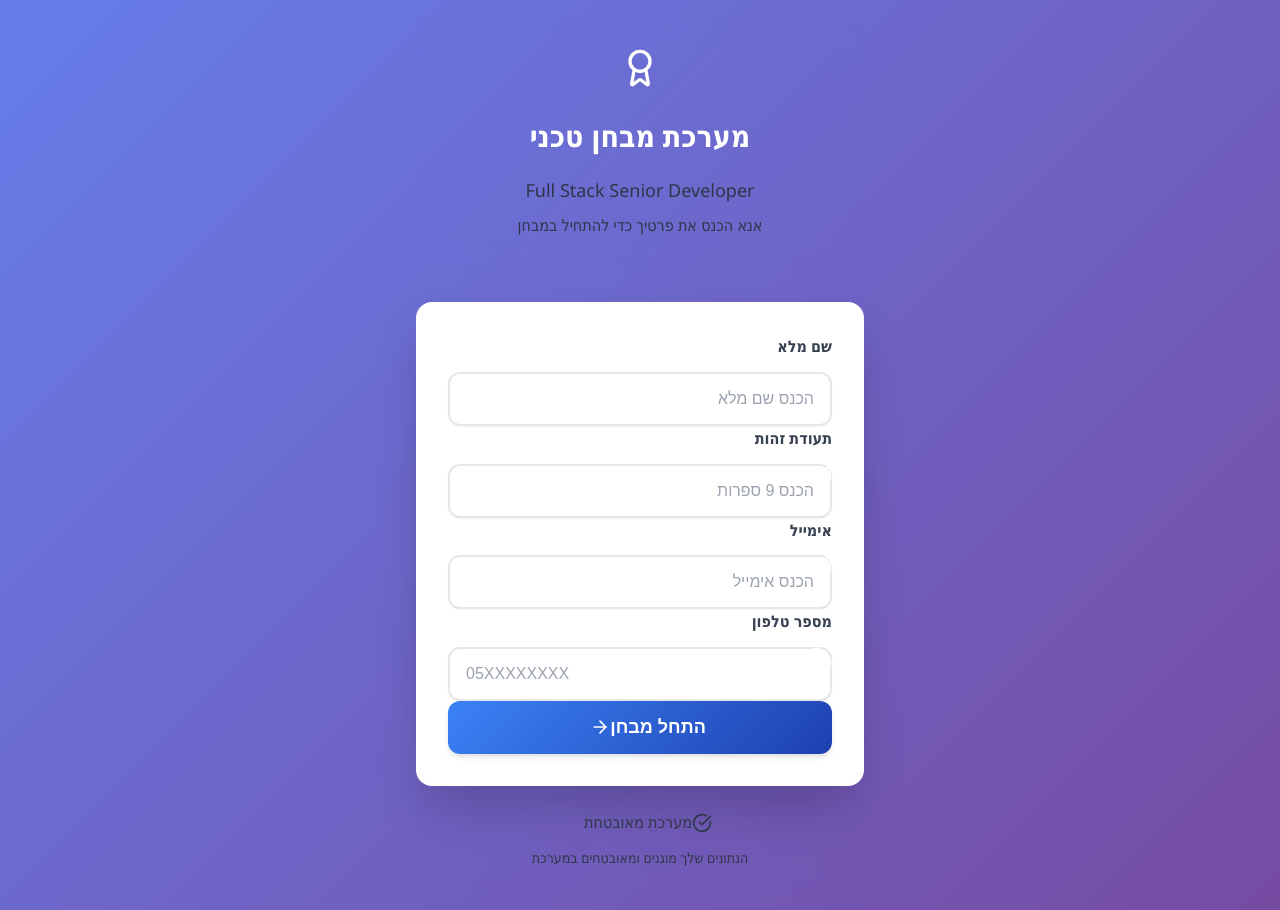
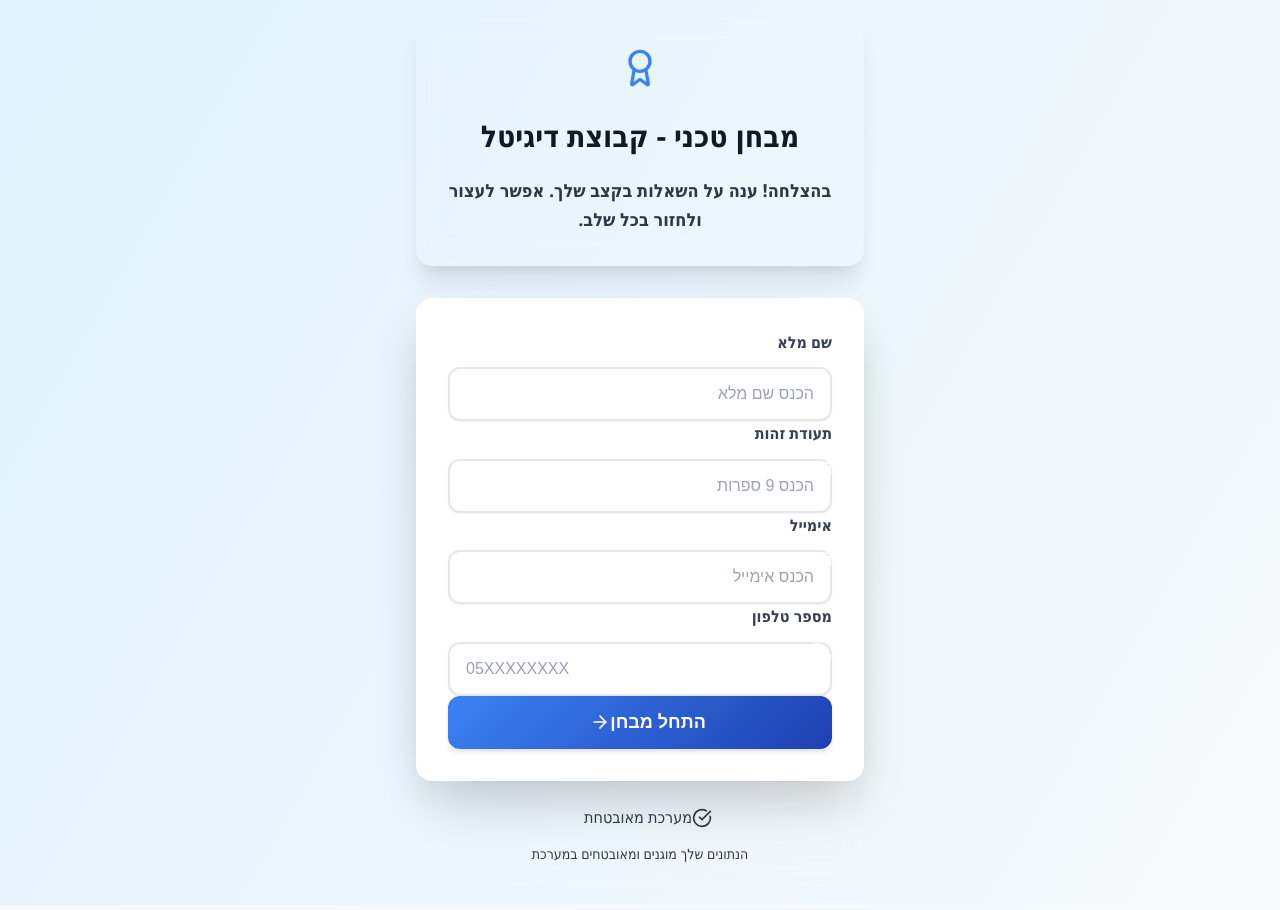
Before and after one commit to yarivtch/exam-system, a React (Create React App) app: page / in a window 1280 px wide. Built offline with nearby package versions, Linux system fonts and the light colour scheme.

Commit message:
שיפורי עיצוב, צבעים, רספונסיביות, שפה צעירה, תיקון מפת שאלות, הסרת דוגמת קוד, כותרות ברורות

```diff
--- a/src/components/ExamHeader.jsx
+++ b/src/components/ExamHeader.jsx
@@ -30,11 +30,9 @@ const ExamHeader = ({ userInfo, timer, currentQuestion, totalQuestions, answered
             <div className="bg-gradient-to-r from-primary/10 to-accent/10 rounded-2xl p-6 border border-primary/20">
               <h1 className="text-2xl font-bold text-gray-900 mb-2 flex items-center justify-center">
                 <Award className="h-6 w-6 mr-2 text-primary" />
-                מערכת מבחן טכני מקצועית
+                מבחן טכני - קבוצת דיגיטל
               </h1>
-              <p className="text-base text-gray-600 font-medium">
-                Full Stack Senior Developer
-              </p>
+
             </div>
           </div>
 
@@ -93,7 +91,7 @@ const ExamHeader = ({ userInfo, timer, currentQuestion, totalQuestions, answered
         <div className="pb-6">
           <div className="flex items-center justify-between bg-gray-50 rounded-xl p-4 border border-gray-200">
             <div className="text-base font-semibold text-gray-900">
-              שאלה {currentQuestion + 1} מתוך {totalQuestions}
+              שאלה {typeof currentQuestion === 'number' ? currentQuestion + 1 : ''} מתוך {totalQuestions}
             </div>
             <div className="text-base font-medium text-primary bg-primary/10 px-3 py-1 rounded-full">
               {currentQuestion && currentQuestion.categoryTitle}
--- a/src/components/LoginForm.jsx
+++ b/src/components/LoginForm.jsx
@@ -82,22 +82,20 @@ const LoginForm = ({ onLogin }) => {
   };
 
   return (
-    <div className="min-h-screen flex items-center justify-center bg-gradient-to-br from-blue-600 via-blue-700 to-indigo-800 p-4">
+    <div className="min-h-screen flex items-center justify-center app-bg p-4">
       <div className="max-w-md w-full space-y-8">
         <div className="text-center">
-          <div className="bg-white/10 backdrop-blur-md rounded-2xl p-8 mb-8">
-            <div className="w-20 h-20 bg-gradient-to-br from-primary to-secondary rounded-2xl flex items-center justify-center mx-auto mb-6">
-              <Award className="h-10 w-10 text-white" />
+          <div className="bg-white/80 backdrop-blur-md rounded-2xl p-8 mb-8 shadow-xl border border-blue-100">
+            <div className="w-20 h-20 bg-gradient-to-br from-primary to-accent rounded-2xl flex items-center justify-center mx-auto mb-6">
+              <Award className="h-10 w-10 text-primary" />
             </div>
-            <h2 className="text-3xl font-bold text-white mb-4">
-              מערכת מבחן טכני
+            <h2 className="text-3xl font-bold text-gray-900 mb-4">
+              מבחן טכני - קבוצת דיגיטל
             </h2>
-            <p className="text-blue-100 text-lg">
-              Full Stack Senior Developer
+            <p className="text-blue-700 text-lg font-semibold">
+              בהצלחה! ענה על השאלות בקצב שלך. אפשר לעצור ולחזור בכל שלב.
             </p>
-            <p className="text-blue-200 mt-2">
-              אנא הכנס את פרטיך כדי להתחיל במבחן
-            </p>
+
           </div>
         </div>
 
--- a/src/components/Navigation.jsx
+++ b/src/components/Navigation.jsx
@@ -29,23 +29,21 @@ const Navigation = ({
   const renderQuestionIndicator = (index) => {
     const isAnswered = isQuestionAnswered(index);
     const isCurrent = index === currentQuestionIndex;
-
     return (
       <button
         key={index}
         onClick={() => onGoToQuestion(index)}
-        className={`w-12 h-12 rounded-xl flex items-center justify-center text-sm font-semibold transition-all duration-300 card-hover ${
-          isCurrent
-            ? 'bg-gradient-to-br from-primary to-secondary text-white shadow-xl scale-110'
-            : isAnswered
-            ? 'bg-gradient-to-br from-success to-green-600 text-white shadow-lg'
-            : 'bg-gray-100 text-gray-600 hover:bg-gray-200 hover:shadow-md'
-        }`}
+        className={`w-12 h-12 rounded-xl flex items-center justify-center text-lg font-bold transition-all duration-300 card-hover shadow-md border-2 mx-1 my-1
+          ${isCurrent ? 'bg-primary text-white border-primary scale-110 shadow-xl' :
+            isAnswered ? 'bg-blue-50 text-primary border-primary/60' :
+            'bg-white text-gray-700 border-blue-100 hover:bg-blue-50'}
+        `}
+        style={{ minWidth: 48 }}
       >
         {isAnswered ? (
-          <CheckCircle className="h-6 w-6" />
+          <CheckCircle className="h-6 w-6 text-primary" />
         ) : (
-          <span className="text-base">{index + 1}</span>
+          <span>{index + 1}</span>
         )}
       </button>
     );
@@ -72,11 +70,12 @@ const Navigation = ({
               </div>
             </div>
           </div>
-
-          <div className="flex flex-wrap gap-3 justify-center">
-            {Array.from({ length: totalQuestions }, (_, index) =>
-              renderQuestionIndicator(index)
-            )}
+          <div className="overflow-x-auto scrollbar-thin scrollbar-thumb-blue-200 scrollbar-track-blue-50 rounded-xl py-2" style={{ background: 'linear-gradient(90deg, #e0f2fe 0%, #f7fafc 100%)' }}>
+            <div className="flex flex-nowrap gap-2 justify-center min-w-fit">
+              {Array.from({ length: totalQuestions }, (_, index) =>
+                renderQuestionIndicator(index)
+              )}
+            </div>
           </div>
         </div>
 
--- a/src/components/QuestionCard.jsx
+++ b/src/components/QuestionCard.jsx
@@ -1,5 +1,5 @@
 import React, { useState } from 'react';
-import { CheckCircle, Circle, Code, AlertCircle } from 'lucide-react';
+import { CheckCircle, Circle, AlertCircle } from 'lucide-react';
 
 const QuestionCard = ({ question, onAnswer, currentAnswer }) => {
   const [textAnswer, setTextAnswer] = useState(currentAnswer || '');
@@ -11,14 +11,6 @@ const QuestionCard = ({ question, onAnswer, currentAnswer }) => {
   const handleTextAnswer = (value) => {
     setTextAnswer(value);
     onAnswer(question.id, value);
-  };
-
-  const renderCodeBlock = (code) => {
-    return (
-      <div className="bg-gradient-to-br from-gray-900 to-gray-800 text-gray-100 p-6 rounded-xl font-mono text-sm overflow-x-auto my-4 shadow-xl border border-gray-700">
-        <pre className="whitespace-pre-wrap">{code}</pre>
-      </div>
-    );
   };
 
   const renderMultipleChoice = () => (
@@ -48,25 +40,15 @@ const QuestionCard = ({ question, onAnswer, currentAnswer }) => {
 
   const renderTextInput = () => (
     <div className="space-y-6">
-      {question.hasCode && (
-        <div className="bg-gradient-to-r from-blue-50 to-accent/10 border border-blue-200 rounded-xl p-6 shadow-md">
-          <div className="flex items-center space-x-3 space-x-reverse mb-4">
-            <Code className="h-5 w-5 text-primary" />
-            <span className="text-base font-semibold text-primary-dark">דוגמת קוד</span>
-          </div>
-          {renderCodeBlock(question.placeholder)}
-        </div>
-      )}
-
       <div>
         <label htmlFor="textAnswer" className="block text-base font-semibold text-gray-700 mb-3">
-          תשובתך:
+          התשובה שלך:
         </label>
         <textarea
           id="textAnswer"
           value={textAnswer}
           onChange={(e) => handleTextAnswer(e.target.value)}
-          placeholder={question.placeholder || "הכנס את תשובתך כאן..."}
+          placeholder=""
           className="w-full h-40 p-4 border-2 border-gray-200 rounded-xl focus:ring-2 focus:ring-primary focus:border-primary resize-none transition-all duration-300"
         />
       </div>
@@ -114,10 +96,9 @@ const QuestionCard = ({ question, onAnswer, currentAnswer }) => {
             </span>
           </div>
           <div className="text-sm text-gray-500 bg-gray-100 px-3 py-1 rounded-full">
-            {question.type === 'multiple' ? 'בחירה מרובה' : 'תשובה חופשית'}
+            {question.type === 'multiple' ? 'בחירה מרובה' : 'שאלה פתוחה'}
           </div>
         </div>
-
         <h2 className="text-2xl font-bold text-gray-900 leading-relaxed">
           {question.question}
         </h2>
@@ -134,11 +115,11 @@ const QuestionCard = ({ question, onAnswer, currentAnswer }) => {
           <div className="flex items-start space-x-3 space-x-reverse">
             <AlertCircle className="h-6 w-6 text-primary mt-1 flex-shrink-0" />
             <div className="text-base text-primary-dark">
-              <p className="font-semibold mb-2">טיפים לתשובה:</p>
+              <p className="font-semibold mb-2">טיפ קטן:</p>
               <ul className="list-disc list-inside space-y-2 text-sm">
-                <li>השתמש בקוד ברור ומאורגן</li>
-                <li>הסבר את הלוגיקה שלך</li>
-                <li>כתוב תשובה מפורטת ומקצועית</li>
+                <li>תשובה ברורה, קצרה וממוקדת תמיד מנצחת</li>
+                <li>אם צריך – אפשר להוסיף דוגמת קוד משלך</li>
+                <li>אל תשכח/י להסביר את הלוגיקה שלך</li>
               </ul>
             </div>
           </div>
--- a/src/components/ResultsPage.jsx
+++ b/src/components/ResultsPage.jsx
@@ -107,10 +107,10 @@ const ResultsPage = ({
         {/* כותרת */}
         <div className="text-center mb-12">
           <div className="bg-white/10 backdrop-blur-md rounded-2xl p-8 mb-8">
-            <h1 className="text-5xl font-bold text-white mb-4">
+            <h1 className="text-5xl font-bold text-blue-700 mb-4">
               תוצאות המבחן
             </h1>
-            <p className="text-xl text-blue-100">
+            <p className="text-xl text-blue-600">
               סיכום ביצועים מפורט
             </p>
           </div>
--- a/src/index.css
+++ b/src/index.css
@@ -8,7 +8,7 @@
 body {
   direction: rtl;
   font-family: 'Heebo', 'Segoe UI', Tahoma, Geneva, Verdana, sans-serif;
-  background: linear-gradient(135deg, #667eea 0%, #764ba2 100%);
+  background: #f7fafc;
   min-height: 100vh;
   color: #2d3748;
   line-height: 1.6;
@@ -1045,3 +1045,7 @@ code {
 ::-webkit-scrollbar-thumb:hover {
   background: var(--primary-dark);
 }
+
+.app-bg {
+  background: linear-gradient(120deg, #e0f2fe 0%, #f7fafc 100%);
+}
```
